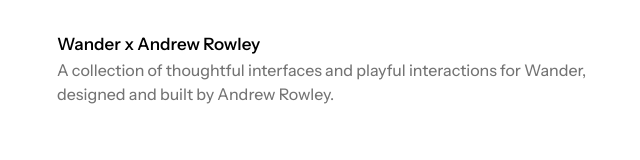
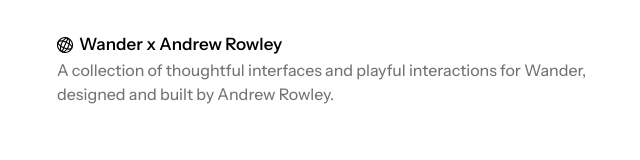
Before and after one commit to internetdrew/wander-artifacts, a React (Vite) app: page / in a window 1280 px wide. Shown: the top 160 px of the page, without its empty margins (311-951 px from the left). Built offline with nearby package versions, Linux system fonts and the light colour scheme.

Commit message:
add globe to header

```diff
--- a/src/App.tsx
+++ b/src/App.tsx
@@ -1,6 +1,7 @@
 import DeferredStayExtension from './components/extend-your-stay/DeferredStayExtension';
 import DayAndNightPhoto from './components/day-and-night-photo/DayAndNightPhoto';
 import DeferredWelcomeStack from './components/welcome-stack/DeferredWelcomeStack';
+import InvoiceWanderLogo from './components/extend-your-stay/invoice/InvoiceGlobe';
 import { ProjectNoteDialog } from './components/ProjectNoteDialog';
 import {
   ExtendedStayNotes,
@@ -12,7 +13,10 @@
   return (
     <main className='max-w-xl mx-auto space-y-16 py-8 px-4'>
       <header className=''>
-        <h1 className='text-[17px] font-[550]'>Wander x Andrew Rowley</h1>
+        <h1 className='flex items-center gap-1.5 text-[17px] font-[550]'>
+          <InvoiceWanderLogo globeOnly animationReady />
+          <span>Wander x Andrew Rowley</span>
+        </h1>
         <p className='text-neutral-500 font-[450]'>
           A collection of thoughtful interfaces and playful interactions for
           Wander, designed and built by Andrew Rowley.
--- a/src/components/extend-your-stay/invoice/InvoiceGlobe.tsx
+++ b/src/components/extend-your-stay/invoice/InvoiceGlobe.tsx
@@ -1,5 +1,9 @@
 import { useCallback, useEffect, useRef } from 'react';
-import { animate, useReducedMotion, type AnimationPlaybackControls } from 'motion/react';
+import {
+  animate,
+  useReducedMotion,
+  type AnimationPlaybackControls,
+} from 'motion/react';
 
 function meridian(value: number, index: number) {
   const phase = ((value + 1 / 3 + index / 6) % 1) * Math.PI - Math.PI / 2;
@@ -7,7 +11,13 @@
   return `M 212.5 14.5 A ${Math.max(Math.abs(width), 0.001)} 198 0 0 ${width >= 0 ? 1 : 0} 212.5 410.5`;
 }
 
-export default function InvoiceWanderLogo({ animationReady = false }: { animationReady?: boolean }) {
+export default function InvoiceWanderLogo({
+  animationReady = false,
+  globeOnly = false,
+}: {
+  animationReady?: boolean;
+  globeOnly?: boolean;
+}) {
   const reducedMotion = useReducedMotion();
   const paths = useRef<(SVGPathElement | null)[]>([]);
   const playback = useRef<AnimationPlaybackControls | null>(null);
@@ -18,13 +28,17 @@
     }
   }, []);
   const spin = useCallback(() => {
-    if (!animationReady || reducedMotion || running.current || document.hidden) return;
+    if (!animationReady || reducedMotion || running.current || document.hidden)
+      return;
     running.current = true;
     playback.current = animate(0, 1, {
       duration: 1.8,
       ease: [0.45, 0, 0.2, 1],
       onUpdate: value => draw(value === 1 ? 0 : value),
-      onComplete: () => { running.current = false; draw(0); },
+      onComplete: () => {
+        running.current = false;
+        draw(0);
+      },
     });
   }, [animationReady, reducedMotion, draw]);
 
@@ -47,13 +61,20 @@
   return (
     <span
       role='img'
-      aria-label='Wander'
+      aria-label={globeOnly ? 'Wander globe' : 'Wander'}
       tabIndex={0}
-      className='relative mt-1 inline-block w-20 max-w-full shrink-0 leading-none focus-visible:outline-2 focus-visible:outline-offset-4'
-      onPointerEnter={event => { if (event.pointerType === 'mouse') spin(); }}
+      className={
+        globeOnly
+          ? 'relative inline-block size-4 shrink-0 leading-none focus-visible:outline-2 focus-visible:outline-offset-4'
+          : 'relative mt-1 inline-block w-20 max-w-full shrink-0 leading-none focus-visible:outline-2 focus-visible:outline-offset-4'
+      }
+      onPointerEnter={event => {
+        if (event.pointerType === 'mouse') spin();
+      }}
       onFocus={spin}
     >
-<svg
+      {!globeOnly && (
+        <svg
           fill='none'
           viewBox='0 0 2011.4 424.99'
           xmlns='http://www.w3.org/2000/svg'
@@ -92,11 +113,31 @@
             />
           </g>
         </svg>
-      {!reducedMotion && (
-        <svg aria-hidden='true' viewBox='0 0 425 425' className='pointer-events-none absolute top-0 left-0 h-full w-[21.129%]'>
-          <g transform='rotate(23.5 212.5 212.5)' fill='none' stroke='currentColor' strokeWidth='29.5'>
+      )}
+      {(globeOnly || !reducedMotion) && (
+        <svg
+          aria-hidden='true'
+          viewBox='0 0 425 425'
+          className={
+            globeOnly
+              ? 'block size-full'
+              : 'pointer-events-none absolute top-0 left-0 h-full w-[21.129%]'
+          }
+        >
+          <g
+            transform='rotate(23.5 212.5 212.5)'
+            fill='none'
+            stroke='currentColor'
+            strokeWidth='29.5'
+          >
             {[0, 1, 2].map(index => (
-              <path key={index} ref={node => { paths.current[index] = node; }} d={meridian(0, index)} />
+              <path
+                key={index}
+                ref={node => {
+                  paths.current[index] = node;
+                }}
+                d={meridian(0, index)}
+              />
             ))}
             <ellipse cx='212.5' cy='212.5' rx='198' ry='82' />
             <circle cx='212.5' cy='212.5' r='198' />
```
